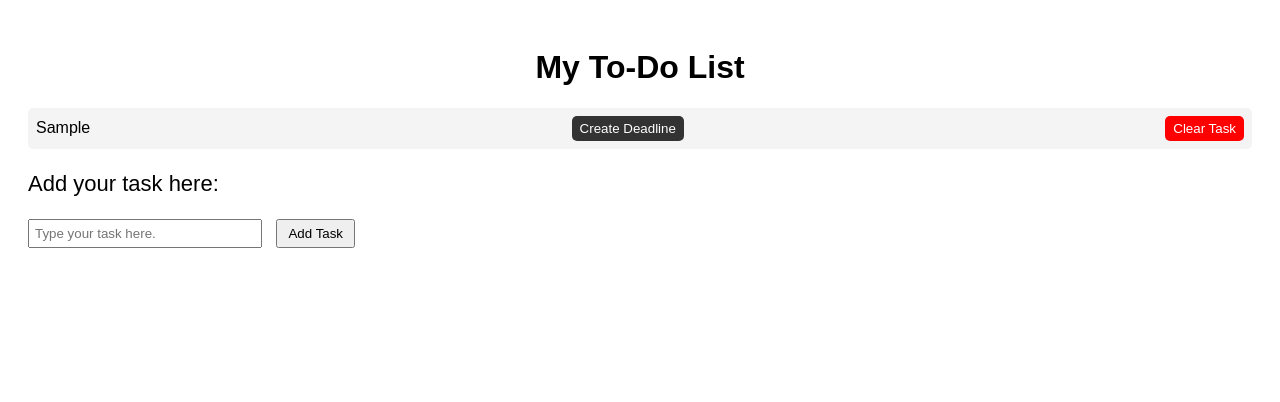
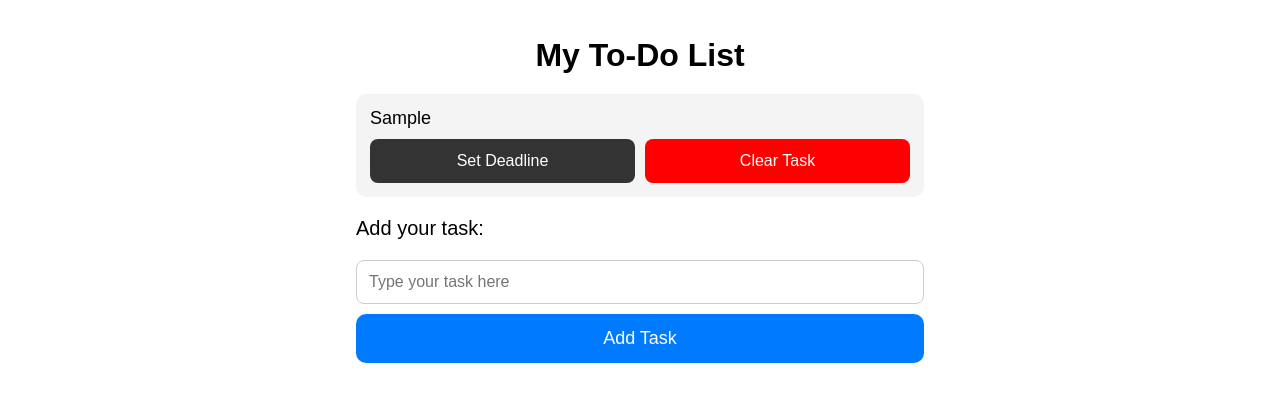
Before and after one commit to RayStormz2015/To-do-List, a plain HTML site: page index.html in a window 1280 px wide. Both pictures are taken after typing "Sample" into the empty fields and a click on the button "Add Task". Drawn offline with Linux system fonts and the light colour scheme.

Commit message:
Update index.html

```diff
--- a/index.html
+++ b/index.html
@@ -4,140 +4,176 @@
 <meta charset="UTF-8">
 <meta name="viewport" content="width=device-width, initial-scale=1.0">
 <title>My To-Do List</title>
+
 <style>
+    * {
+        box-sizing: border-box;
+        touch-action: manipulation;
+    }
+
     body {
         font-family: Arial, sans-serif;
-        padding: 20px;
+        padding: 16px;
+        max-width: 600px;
+        margin: auto;
     }
+
     h1 {
         text-align: center;
+        margin-bottom: 20px;
     }
+
     p {
-        font-size: 22px;
+        font-size: 20px;
     }
+
     ul {
         list-style: none;
         padding: 0;
     }
+
     li {
-        margin: 7px 0;
-        padding: 8px;
+        margin: 12px 0;
+        padding: 14px;
         background-color: #f4f4f4;
+        border-radius: 10px;
         display: flex;
-        justify-content: space-between;
-        align-items: center;
-        border-radius: 5px;
+        flex-direction: column;
+        gap: 10px;
+        font-size: 18px;
     }
+
+    .btnRow {
+        display: flex;
+        gap: 10px;
+    }
+
+    button {
+        flex: 1;
+        min-height: 44px;
+        font-size: 16px;
+        border: none;
+        border-radius: 8px;
+        cursor: pointer;
+    }
+
+    button.deadlineBtn {
+        background-color: #333;
+        color: white;
+    }
+
     button.clearBtn {
-        margin-left: 10px;
         background-color: red;
         color: white;
-        border: none;
-        padding: 5px 8px;
-        cursor: pointer;
-        border-radius: 5px;
     }
-    button.deadlineBtn {
-        margin-left: 10px;
-        background-color: #333;
+
+    input {
+        width: 100%;
+        padding: 12px;
+        font-size: 16px;
+        border-radius: 8px;
+        border: 1px solid #ccc;
+        margin-bottom: 10px;
+    }
+
+    button#addBtn {
+        width: 100%;
+        padding: 14px;
+        font-size: 18px;
+        background-color: #007bff;
         color: white;
-        border: none;
-        padding: 5px 8px;
-        cursor: pointer;
-        border-radius: 5px;
-    }
-    input {
-        padding: 5px;
-        width: 220px;
-        margin-right: 10px;
-    }
-    button#addBtn {
-        padding: 5px 10px;
-        cursor: pointer;
+        border-radius: 10px;
     }
 </style>
+
 <link rel="icon" href="favicon.png" type="image/png">
 </head>
+
 <body>
 
 <h1>My To-Do List</h1>
 
 <ul id="tasklist"></ul>
 
-<p>Add your task here:</p>
-<input type="text" id="newTask" placeholder="Type your task here.">
+<p>Add your task:</p>
+<input type="text" id="newTask" placeholder="Type your task here">
 <button id="addBtn">Add Task</button>
 
 <script>
-// Ask for notification permission
 Notification.requestPermission();
 
-// References
 const input = document.getElementById("newTask");
-const button = document.getElementById("addBtn");
+const addBtn = document.getElementById("addBtn");
 const list = document.getElementById("tasklist");
 
-// Load saved tasks + deadlines
 let tasks = JSON.parse(localStorage.getItem("tasks")) || [];
-let deadlines = JSON.parse(localStorage.getItem("deadlines")) || {}; // task -> timestamp
+let deadlines = JSON.parse(localStorage.getItem("deadlines")) || {};
 
-// Create a task <li>
+// Unified pointer handler
+function onPress(element, handler) {
+    element.addEventListener("pointerdown", (e) => {
+        e.preventDefault();
+        handler(e);
+    });
+}
+
 function createTask(taskText) {
     const li = document.createElement("li");
-    li.textContent = taskText;
 
-    // Create "Create Deadline" button
+    const text = document.createElement("div");
+    text.textContent = taskText;
+
+    const btnRow = document.createElement("div");
+    btnRow.className = "btnRow";
+
     const deadlineBtn = document.createElement("button");
-    deadlineBtn.textContent = "Create Deadline";
+    deadlineBtn.textContent = "Set Deadline";
     deadlineBtn.className = "deadlineBtn";
 
-    deadlineBtn.addEventListener("click", function () {
-        alert("IMPORTANT: If you want to be notified for your tasks, please keep this browser tab open.");
-        const time = prompt("Enter deadline (YYYY-MM-DD HH:MM)\nExample: 2025-12-09 18:00");
+    onPress(deadlineBtn, () => {
+        alert("IMPORTANT: Keep this tab open for notifications.");
+        const time = prompt("Enter deadline (YYYY-MM-DD HH:MM)");
         if (!time) return;
 
-        let timestamp = new Date(time).getTime();
+        const timestamp = new Date(time).getTime();
         if (isNaN(timestamp)) {
-            alert("Invalid format.");
+            alert("Invalid date.");
             return;
         }
 
         deadlines[taskText] = timestamp;
         localStorage.setItem("deadlines", JSON.stringify(deadlines));
-
         alert("Deadline set!");
     });
 
-    // Clear task button
     const clearBtn = document.createElement("button");
     clearBtn.textContent = "Clear Task";
     clearBtn.className = "clearBtn";
 
-    clearBtn.addEventListener("click", function () {
-        const confirmDelete = confirm("Are you sure you want to clear this task?");
-        if (confirmDelete) {
-            list.removeChild(li);
-            tasks = tasks.filter(t => t !== taskText);
-            delete deadlines[taskText];
-            localStorage.setItem("tasks", JSON.stringify(tasks));
-            localStorage.setItem("deadlines", JSON.stringify(deadlines));
-        }
+    onPress(clearBtn, () => {
+        if (!confirm("Clear this task?")) return;
+
+        list.removeChild(li);
+        tasks = tasks.filter(t => t !== taskText);
+        delete deadlines[taskText];
+
+        localStorage.setItem("tasks", JSON.stringify(tasks));
+        localStorage.setItem("deadlines", JSON.stringify(deadlines));
     });
 
-    li.appendChild(deadlineBtn);
-    li.appendChild(clearBtn);
+    btnRow.appendChild(deadlineBtn);
+    btnRow.appendChild(clearBtn);
+
+    li.appendChild(text);
+    li.appendChild(btnRow);
     list.appendChild(li);
 }
 
-// Load saved tasks on page start
 tasks.forEach(createTask);
 
-// Add new task
-button.addEventListener("click", function(e) {
-    e.preventDefault();
-
+onPress(addBtn, () => {
     const taskText = input.value.trim();
-    if (taskText === "") return;
+    if (!taskText) return;
 
     tasks.push(taskText);
     localStorage.setItem("tasks", JSON.stringify(tasks));
@@ -146,22 +182,18 @@ button.addEventListener("click", function(e) {
     input.value = "";
 });
 
-// >>> Reminder checker (works only when tab is open) <<<
 setInterval(() => {
-    let now = Date.now();
+    const now = Date.now();
 
     for (let task in deadlines) {
         if (now >= deadlines[task]) {
             new Notification("Task Reminder!", { body: task });
-
             delete deadlines[task];
             localStorage.setItem("deadlines", JSON.stringify(deadlines));
         }
     }
-}, 1000); // check every 1 second
-
+}, 1000);
 </script>
 
 </body>
-
 </html>
```
